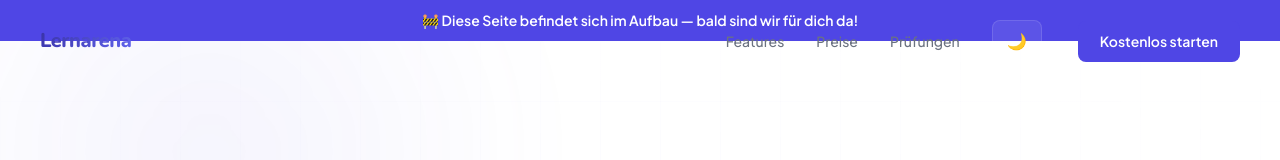
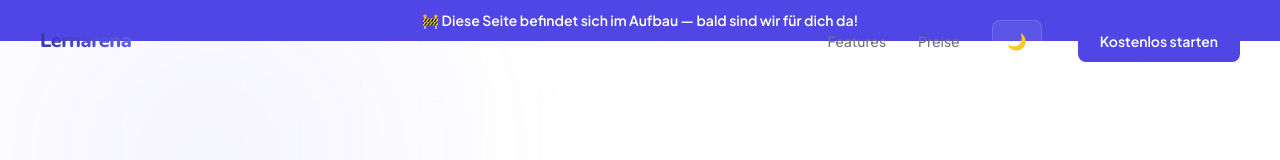
Before and after one commit to claudioNelson/IHK_App, a Next.js app in the folder web/: page / in a window 1280 px wide. Shown: the top 160 px of the page. Built offline with nearby package versions, Linux system fonts and the light colour scheme.

Commit message:
Prüfungs-Link entfernt solange Seite in bearbeitung ist

```diff
--- a/web/app/page.tsx
+++ b/web/app/page.tsx
@@ -512,7 +512,9 @@ export default function LandingPage() {
         <div className="nav-links">
           <a href="#features">Features</a>
           <a href="#preise">Preise</a>
-          <Link href="/pruefungen">Prüfungen</Link>
+
+          {/* <Link href="/pruefungen">Prüfungen</Link>  */}
+
           <button onClick={() => setIsDark(!isDark)} style={{ background: "rgba(255,255,255,0.08)", border: "1px solid rgba(255,255,255,0.12)", color: "#fff", padding: "8px 14px", borderRadius: "8px", cursor: "pointer", fontSize: "16px", marginRight: "4px" }}>{isDark ? "☀️" : "🌙"}</button>
           <Link href="/register" className="nav-cta">Kostenlos starten</Link>
         </div>
```
